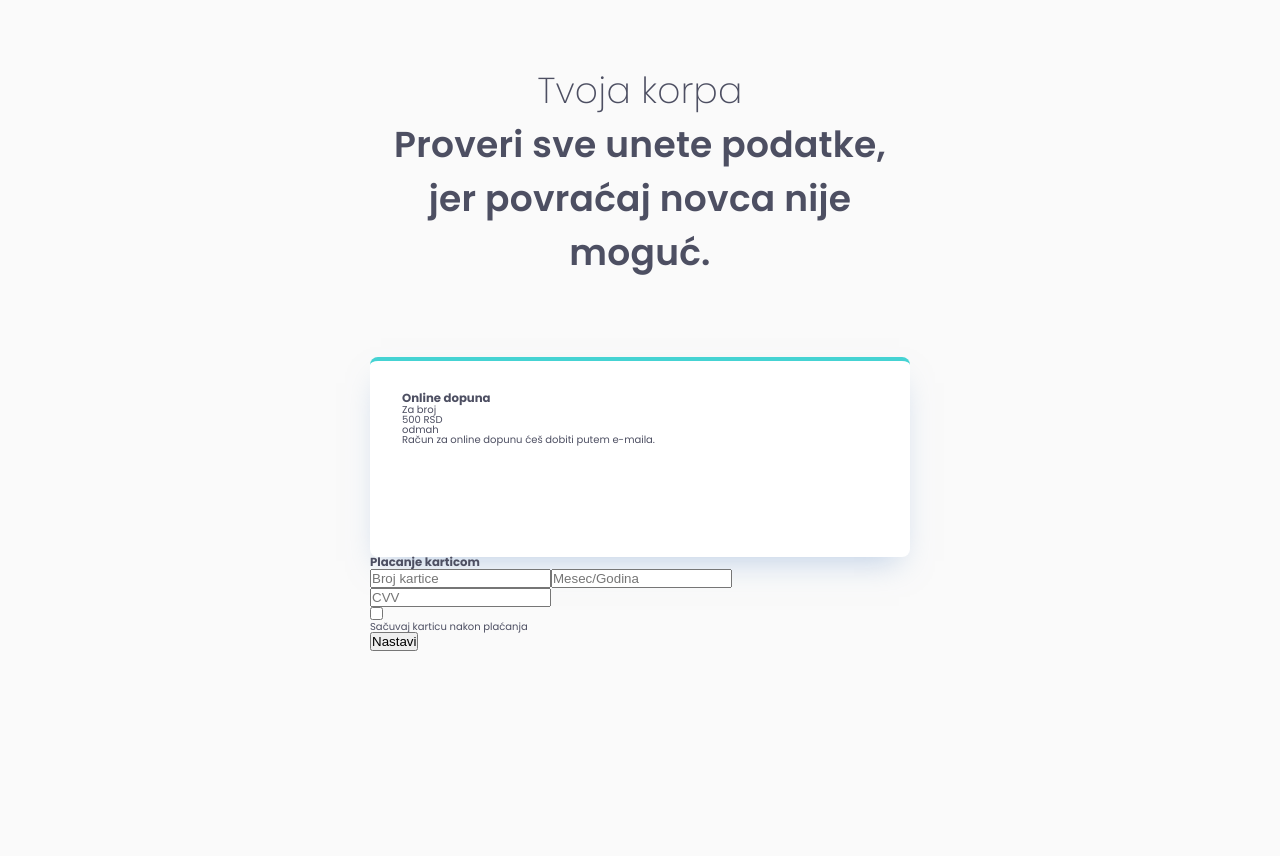
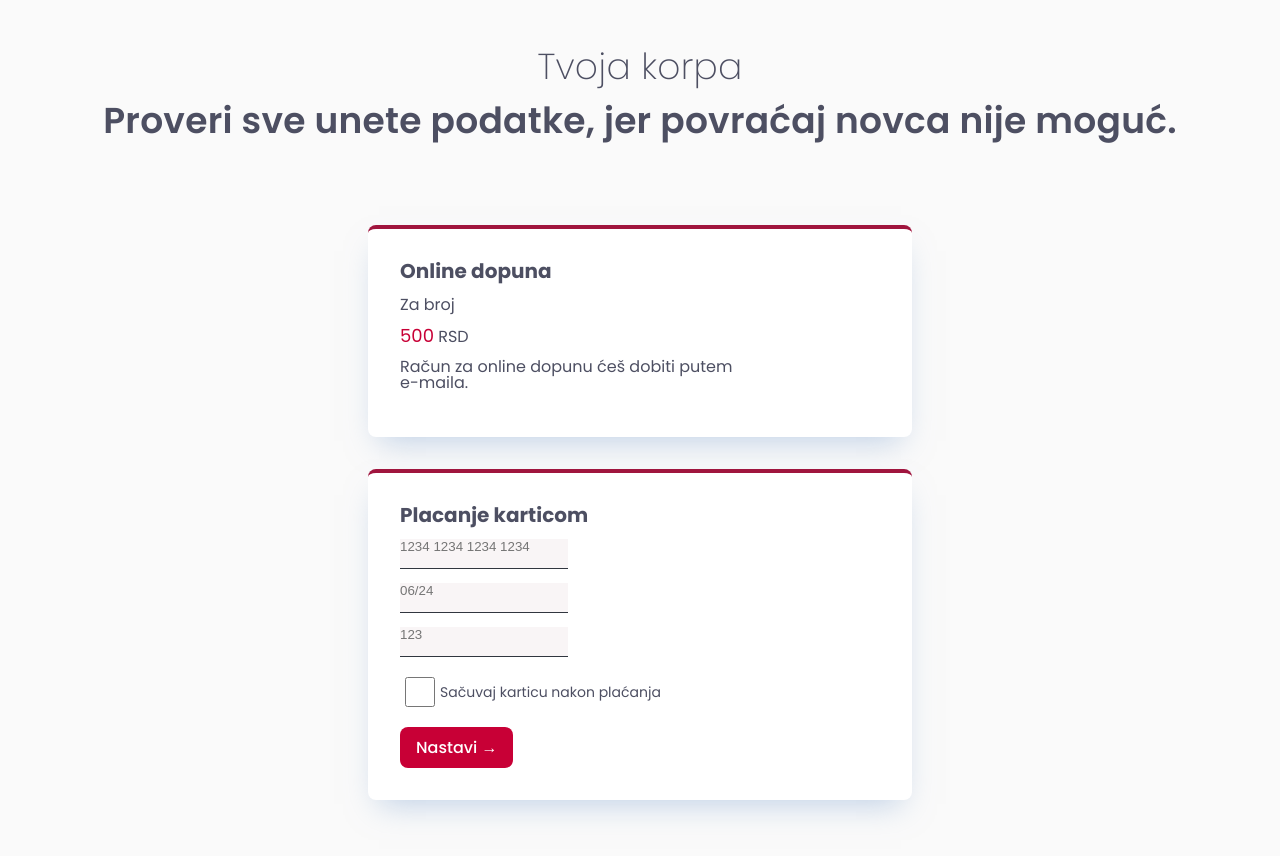
Before and after one commit to Darko96/online-dopuna, a React (Create React App) app: page /cart in a window 1280 px wide. Shown: the top 856 px of the page. Before the commit the page ends 800 px from the top, so only its background shows below. Built offline with nearby package versions, Linux system fonts and the light colour scheme.

Commit message:
update 7

```diff
--- a/src/Cart.js
+++ b/src/Cart.js
@@ -11,17 +11,21 @@ function Cart() {
         <h2>Proveri sve unete podatke, jer povraćaj novca nije moguć.</h2>
       </div>
 
+      <div className="details-box">
         <div className="custom-top-up-container">
           <div className="custom-top-up-box">
             <h3>Online dopuna</h3>
-          <p>Za broj {phoneNumber}</p>
+            <p>
+              Za broj <span className="number">{phoneNumber}</span>
+            </p>
             <div>
-            <p>{topUpValue} RSD</p>
-            <p>odmah</p>
+              <p>
+                <span className="amount">{topUpValue}</span> RSD
+              </p>
             </div>
             <div>
-            <p>{emailAdress}</p>
               <p>Račun za online dopunu ćeš dobiti putem e-maila.</p>
+              <p className="email">{emailAdress}</p>
             </div>
           </div>
         </div>
@@ -29,6 +33,7 @@ function Cart() {
         <div className="custom-top-up-container">
           <PaymentForm />
         </div>
+      </div>
     </section>
   );
 }
--- a/src/PaymantForm.js
+++ b/src/PaymantForm.js
@@ -44,71 +44,78 @@ const PaymentForm = () => {
   };
 
   const handleShowMessage = () => {
+    if (paymentDetails.number && paymentDetails.expiry && paymentDetails.cvv) {
       setPay(true);
-
-    if (
-      paymentDetails.number &&
-      paymentDetails.expiry &&
-      paymentDetails.cvv &&
-      shouldSave
-    ) {
-      localStorage.setItem("savedCard", JSON.stringify(paymentDetails));
       navigate("/successfulPayment");
     } else {
       setShowMessage(true);
+    }
+
+    if (shouldSave) {
+      localStorage.setItem("savedCard", JSON.stringify(paymentDetails));
     }
   };
 
   console.log(pay);
 
   return (
-    <div>
+    <section className="cart-container">
+      <div className="custom-top-up-box">
         <form onSubmit={handlePayment}>
           <h3>Placanje karticom</h3>
+
+          <div className="card-input-box">
             <input
-          type="text"
+              type="number"
               name="number"
-          placeholder="Broj kartice"
+              placeholder="1234 1234 1234 1234"
               value={paymentDetails.number}
               onChange={handleInputChange}
               required
             />
             <input
-          type="text"
+              type="number"
               name="expiry"
               placeholder={
-            paymentDetails.expiry ? paymentDetails.expiry : "Mesec/Godina"
+                paymentDetails.expiry ? paymentDetails.expiry : "06/24"
               }
               value={paymentDetails.expiry}
               onChange={handleInputChange}
+              maxlength="16"
               required
             />
             <input
-          type="text"
+              type="number"
               name="cvv"
-          placeholder="CVV"
+              placeholder="123"
+              maxlength="3"
               value={paymentDetails.cvv}
               onChange={handleInputChange}
               required
             />
-        <div>
+          </div>
+
+          <div className="save-card-box">
             <input type="checkbox" onChange={handleShouldSave} />
-          <p>Sačuvaj karticu nakon plaćanja</p>
+            <p id="terms" className="terms">
+              Sačuvaj karticu nakon plaćanja
+            </p>
           </div>
 
           {pay &&
             (!paymentDetails.number ||
               !paymentDetails.expiry ||
               !paymentDetails.cvv) && (
-            <p style={{ color: "red" }}>
+              <p className="terms" style={{ color: "red" }}>
                 Unesite sve potrebne podatke vezane za placanje.
               </p>
             )}
-        <button onClick={handleShowMessage} type="submit">
-          Nastavi
+          <button className="btn" onClick={handleShowMessage} type="submit">
+            Nastavi &#x2192;
           </button>
         </form>
       </div>
+    </section>
   );
 };
 
--- a/src/SuccessfulPayment.js
+++ b/src/SuccessfulPayment.js
@@ -1,9 +1,13 @@
+import logo from "./assets/logo.png";
+
 function SuccessfulPayment() {
   return (
     <section className="four-card-section">
       <div className="heading-container">
         <h1>Uspesno se dopunili kredit</h1>
         <h2>Uzivajte u nasim uslugama</h2>
+
+        <img className="logo" alt="a1 logo" src={logo} />
       </div>
     </section>
   );
--- a/src/TopUp.js
+++ b/src/TopUp.js
@@ -43,6 +43,7 @@ function TopUp() {
         <h2>Dopuni prepaid brzo i lako</h2>
       </div>
 
+      <div className="top-up-container">
         <div className="four-card-container">
           <div className="four-card-box supervisor">
             <h3>500 RSD</h3>
@@ -90,10 +91,14 @@ function TopUp() {
           </div>
         </div>
 
-      <div className="custom-top-up-container">
-        <div className="custom-top-up-box">
+        <div className="box">
+          <div className="custom-top-up custom-top-up-box">
+            <div>
+              <div className="custom-heading">
                 <h3>Drugi iznos</h3>
                 <p>Unesi iznos dopune izmedju 200 i 5000 RSD</p>
+              </div>
+
               <input
                 type="checkbox"
                 name="checkbox-custom"
@@ -101,19 +106,19 @@ function TopUp() {
                 value={topUpValue}
                 onChange={handleSelectedCheckBox}
               />
+            </div>
+
             {selectedCheckBox === "checkbox-custom" && (
               <input
+                className="custom-input"
                 onChange={handleTopUpValue}
                 type="number"
-              // min="200"
-              // max="5000"
+                placeholder="Zeljeni iznos dopune"
               />
             )}
           </div>
-      </div>
 
-      <div className="custom-top-up-container">
-        <div className="custom-top-up-box">
+          <div className="email-tel-box custom-top-up-box">
             <h3>Kome želiš da dopuniš kredit?</h3>
 
             <input
@@ -136,22 +141,23 @@ function TopUp() {
               onChange={handleEmailAdressr}
             />
           </div>
-      </div>
 
-      <div className="custom-top-up-container">
           <div className="custom-top-up-box">
             <h3>Još malo do kraja kupovine</h3>
             <p>Ostalo je još samo da potvrdiš i uneseš podatke za plaćanje.</p>
-          <div>
+            <div className="terms-box">
               <input
                 type="checkbox"
                 name="checkbox-agree"
                 checked={agreedToTerms}
                 onClick={handleAgreedToTerms}
               />
-            <label>
+              <label className="terms">
                 Slažem se sa{" "}
-              <a href="https://a1.rs/documents/rs/Uslovi_koriscenja_usluge_A1_Online_prodavnice_Apr2021.pdf">
+                <a
+                  className="terms-of-buying"
+                  href="https://a1.rs/documents/rs/Uslovi_koriscenja_usluge_A1_Online_prodavnice_Apr2021.pdf"
+                >
                   uslovima kupovine
                 </a>{" "}
                 online prepaid dopune.
@@ -161,22 +167,29 @@ function TopUp() {
             {agreedToTerms &&
               (topUpValue < 200 || topUpValue > 5000) &&
               showMessage && (
-              <p style={{ color: "red" }}>
+                <p className="alert-message" style={{ color: "red" }}>
                   Uneti iznos mora biti između 200 i 5000.
                 </p>
               )}
             {agreedToTerms && !phoneNumber && showMessage && (
-            <p style={{ color: "red" }}>Unesite broj telefona.</p>
+              <p className="alert-message" style={{ color: "red" }}>
+                Unesite broj telefona.
+              </p>
             )}
             {agreedToTerms && !emailAdress && showMessage && (
-            <p style={{ color: "red" }}>Unesi ispravnu e-mail adresu.</p>
+              <p className="alert-message" style={{ color: "red" }}>
+                Unesi ispravnu e-mail adresu.
+              </p>
             )}
             {!agreedToTerms && showMessage && (
-            <p style={{ color: "red" }}>
+              <p className="alert-message" style={{ color: "red" }}>
                 Morate se složiti sa uslovima kupovine pre nego što nastavite.
               </p>
             )}
-          <button onClick={handleShowMessage}>Nastavi</button>
+            <button className="btn" onClick={handleShowMessage}>
+              Nastavi &#x2192;
+            </button>
+          </div>
         </div>
       </div>
     </section>
--- a/src/styles.css
+++ b/src/styles.css
@@ -24,8 +24,8 @@ body {
 
 .four-card-section {
   width: 90%;
-  margin: 6.4rem auto;
-  max-width: 54rem;
+  margin: 4rem auto;
+  max-width: 111rem;
 }
 
 .heading-container {
@@ -35,6 +35,11 @@ body {
   justify-content: center;
   text-align: center;
   margin-bottom: 6.4rem;
+}
+
+.top-up-container {
+  display: flex;
+  justify-content: space-between;
 }
 
 .heading-container h1,
@@ -84,31 +89,43 @@ body {
 }
 
 .custom-top-up-box {
-  height: 20rem;
-  max-width: 54rem;
+  margin: 0 auto;
+  max-width: 111rem;
   padding: 3.2rem;
   border-radius: 8px;
   background-color: #fff;
   box-shadow: 0px 15px 30px -11px rgba(131, 166, 210, 0.5);
-  border-top: 4px solid #45d3d3;
+  border-top: 4px solid #a0153e;
+
+  margin-bottom: 3.2rem;
+}
+
+.custom-top-up-box h3 {
+  font-size: 2rem;
+  margin-bottom: 1.4rem;
+}
+
+.custom-top-up-box p {
+  font-size: 1.4rem;
+  margin-bottom: 1.4rem;
 }
 
 .supervisor {
   margin-top: 11rem;
-  border-top: 4px solid #45d3d3;
+  border-top: 4px solid #ffeadd;
 }
 
 .team-builder {
-  border-top: 4px solid #ea5454;
+  border-top: 4px solid #ff6666;
 }
 
 .karma {
-  border-top: 4px solid #fcae4a;
+  border-top: 4px solid #f31559;
 }
 
 .calculator {
   margin-top: 11rem;
-  border-top: 4px solid #549ef2;
+  border-top: 4px solid #a0153e;
 }
 
 .four-card-box h3 {
@@ -132,6 +149,133 @@ body {
   position: absolute;
   right: 3.2rem;
   bottom: 3.2rem;
+}
+
+input[type="checkbox"] {
+  width: 3em;
+  height: 3rem;
+  accent-color: #c80036;
+}
+
+input[type="tel"],
+input[type="email"],
+input[type="number"] {
+  accent-color: #c80036;
+  border: none;
+  padding: 0 1.4rem 1.4rem 0;
+  border-bottom: 1px solid #31363f;
+  background: #f9f5f6;
+  outline: none;
+  max-width: 50%;
+}
+
+.email-tel-box {
+  display: flex;
+  flex-direction: column;
+  gap: 2rem;
+}
+
+.custom-top-up {
+  display: flex;
+  flex-direction: column;
+  gap: 2rem;
+}
+
+.custom-top-up div {
+  display: flex;
+  justify-content: space-between;
+}
+
+.custom-heading {
+  display: flex;
+  flex-direction: column;
+}
+
+.custom-top-up-box .alert-message {
+  font-size: 1.2rem;
+}
+
+.terms-box {
+  display: flex;
+  align-items: center;
+
+  margin-bottom: 1.4rem;
+}
+
+.terms {
+  font-size: 1.4rem;
+}
+
+.btn {
+  padding: 0.8rem 1.6rem;
+  border-radius: 0.8rem;
+  border: none;
+  background-color: #c80036;
+  color: #fff;
+  font-size: 1.6rem;
+  font-family: "Poppins", sans-serif;
+  font-weight: 500;
+}
+
+.cart-container {
+  margin: 0 auto;
+  max-width: 111rem;
+
+  display: flex;
+  justify-content: center;
+}
+
+.details-box {
+  display: flex;
+  flex-direction: column;
+  align-items: center;
+  justify-content: space-between;
+}
+
+.details-box div {
+  width: 70%;
+}
+
+.details-box div div p {
+  font-size: 1.6rem;
+}
+
+#terms.terms {
+  font-size: 1.4rem;
+}
+
+.number,
+.amount,
+.email {
+  color: #c80036;
+  font-size: 1.8rem;
+}
+
+.save-card-box {
+  display: flex;
+  align-items: center;
+
+  margin-bottom: 2rem;
+}
+
+.save-card-box p {
+  margin-bottom: 0;
+}
+
+.card-input-box {
+  display: flex;
+  flex-direction: column;
+  gap: 1.4rem;
+  margin-bottom: 2rem;
+}
+
+.logo {
+  width: 20%;
+  max-width: 100%;
+}
+
+.terms-of-buying {
+  color: #a0153e;
 }
 
 /* ******* Media queries ******* */
```
Also changed, not shown: src/assets/logo.png (added). Lines whose indentation alone changed are shown as unchanged.
